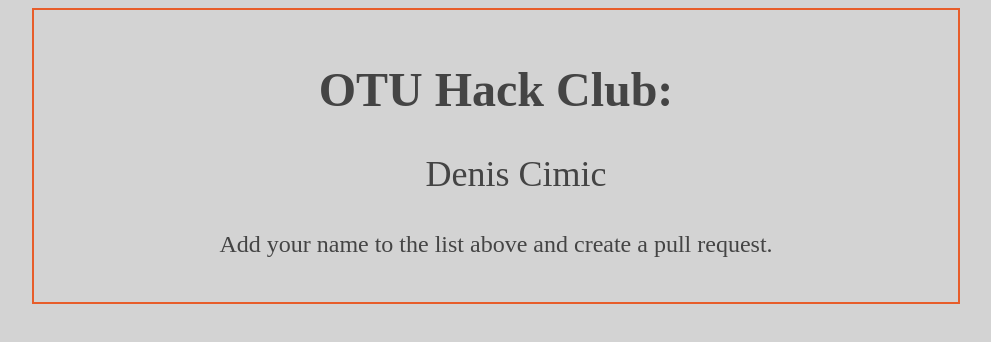
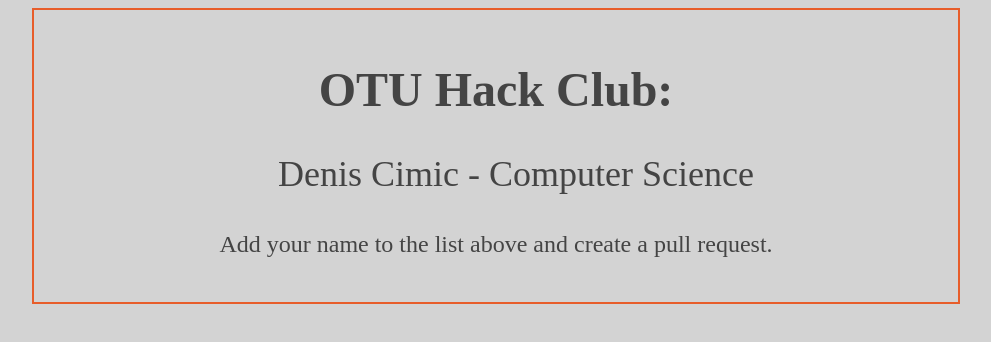
Before and after one commit to MarcoProlo/Hacktoberfest-OTU, a plain HTML site: page index.html in a window 1280 px wide. Shown: the part 664-1006 px from the top of the page, without its empty margins (144-1135 px from the left). Drawn offline with Linux system fonts and the light colour scheme.

Commit message:
Added program

```diff
--- a/index.html
+++ b/index.html
@@ -45,7 +45,7 @@
         <!--
             Add <li>Name</li> below
         -->
-        <li>Denis Cimic</li>
+        <li>Denis Cimic - Computer Science</li>
       </ul>
       <p>Add your name to the list above and create a pull request.</p>
     </div>
```
